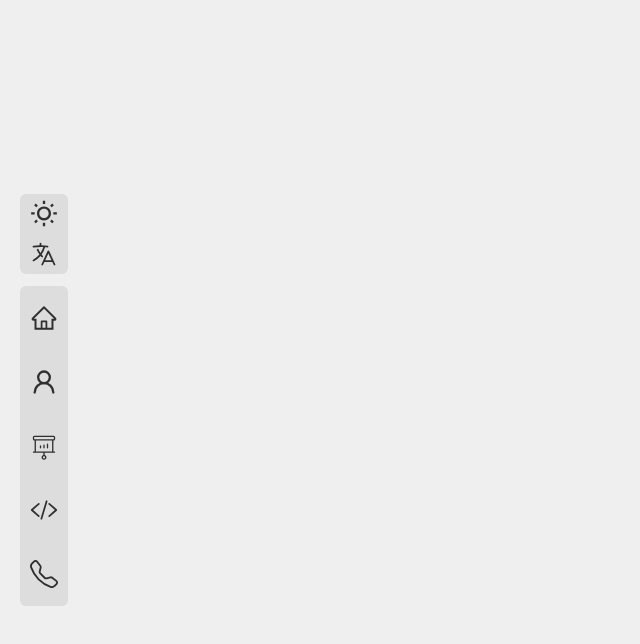
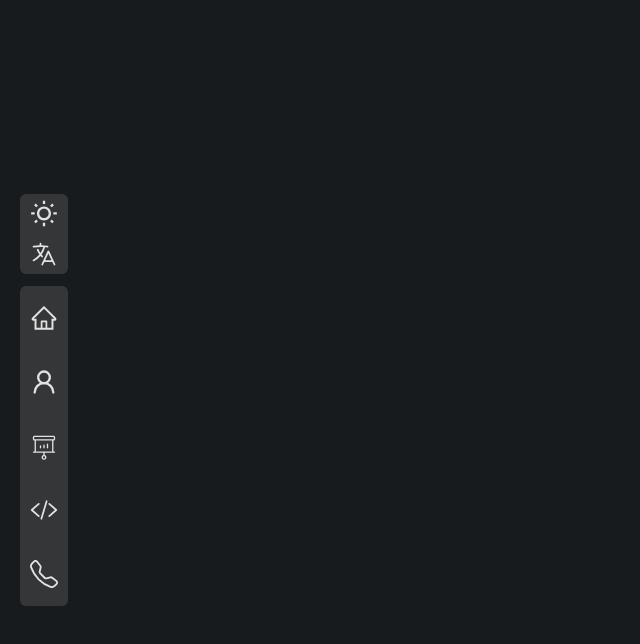
Before and after one commit to khalifeh-dev/portfolio, a Next.js app: page / in a window 1280 px wide. Both pictures are taken after a click on the icon 44 px from the left and 214 px from the top of the page. Shown: the top 644 px of the page, without its empty margins (0-640 px from the left). Built offline with nearby package versions, Linux system fonts and the light colour scheme.

Commit message:
feat(theme): added dark mode and light mode using the useTheme hook

```diff
--- a/app/components/templates/header.tsx
+++ b/app/components/templates/header.tsx
@@ -1,5 +1,6 @@
 "use client"
 
+import { useTheme } from "@/app/hooks/useTheme";
 import Image from "next/image";
 import { AiOutlineHome } from "react-icons/ai";
 import { BsTelephone } from "react-icons/bs";
@@ -13,6 +14,7 @@ import { PiProjectorScreenChartLight } from "react-icons/pi";
 
 const Header = () => {
 
+    const { theme, setTheme } = useTheme()
 
     return (
 
@@ -24,7 +26,13 @@ const Header = () => {
 
                     <li className="row-center w-full h-10 *:size-7 *:cursor-pointer">
 
-                        <MdOutlineWbSunny />
+                        {
+                            theme === "dark" ? (
+                            <MdOutlineWbSunny onClick={() => setTheme("light")} />
+                            ) : (
+                            <LuMoon onClick={() => setTheme("dark")} />
+                            )
+                        }
 
                     </li>
                     <li className="relative row-center w-full h-10 group">
--- /dev/null
+++ b/app/hooks/useTheme.ts
@@ -0,0 +1,73 @@
+import { useEffect, useState } from 'react';
+
+type Theme = 'light' | 'dark' | 'system';
+
+export const useTheme = () => {
+  const [theme, setTheme] = useState<Theme>('system');
+  const [resolvedTheme, setResolvedTheme] = useState<'light' | 'dark'>('light');
+
+
+  const getSystemTheme = (): 'light' | 'dark' => {
+    if (typeof window !== 'undefined') {
+      return window.matchMedia('(prefers-color-scheme: dark)').matches ? 'dark' : 'light';
+    }
+    return 'light';
+  };
+
+  const saveTheme = (newTheme: Theme) => {
+    setTheme(newTheme);
+    localStorage.setItem('theme-preference', newTheme);
+
+    if (newTheme === 'system') {
+      setResolvedTheme(getSystemTheme());
+    } else {
+      setResolvedTheme(newTheme);
+    }
+  };
+
+  useEffect(() => {
+    const savedTheme = localStorage.getItem('theme-preference') as Theme | null;
+    if (savedTheme && ['light', 'dark', 'system'].includes(savedTheme)) {
+      setTheme(savedTheme);
+
+      if (savedTheme === 'system') {
+        setResolvedTheme(getSystemTheme());
+      } else {
+        setResolvedTheme(savedTheme as 'light' | 'dark');
+      }
+    } else {
+      setTheme('system');
+      setResolvedTheme(getSystemTheme());
+    }
+  }, []);
+
+  useEffect(() => {
+    if (theme !== 'system') return;
+
+    const mediaQuery = window.matchMedia('(prefers-color-scheme: dark)');
+    const handleChange = () => {
+      setResolvedTheme(getSystemTheme());
+    };
+
+    mediaQuery.addEventListener('change', handleChange);
+    return () => mediaQuery.removeEventListener('change', handleChange);
+  }, [theme]);
+
+  useEffect(() => {
+    const root = document.documentElement;
+
+    if (resolvedTheme === 'dark') {
+      root.classList.add('dark');
+    } else {
+      root.classList.remove('dark');
+    }
+  }, [resolvedTheme]);
+
+  return {
+    theme,
+    resolvedTheme,
+    setTheme: saveTheme,
+    isDark: resolvedTheme === 'dark',
+    isLight: resolvedTheme === 'light',
+  };
+};
```
